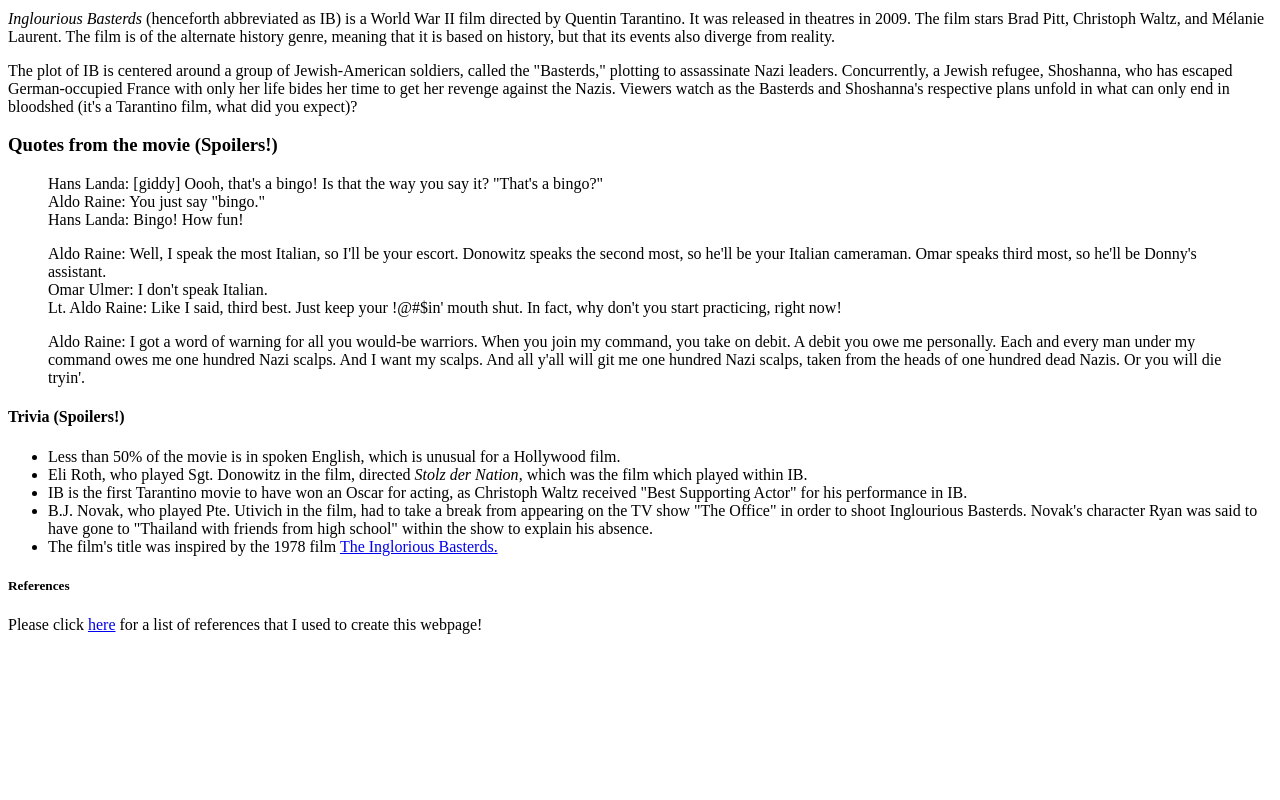
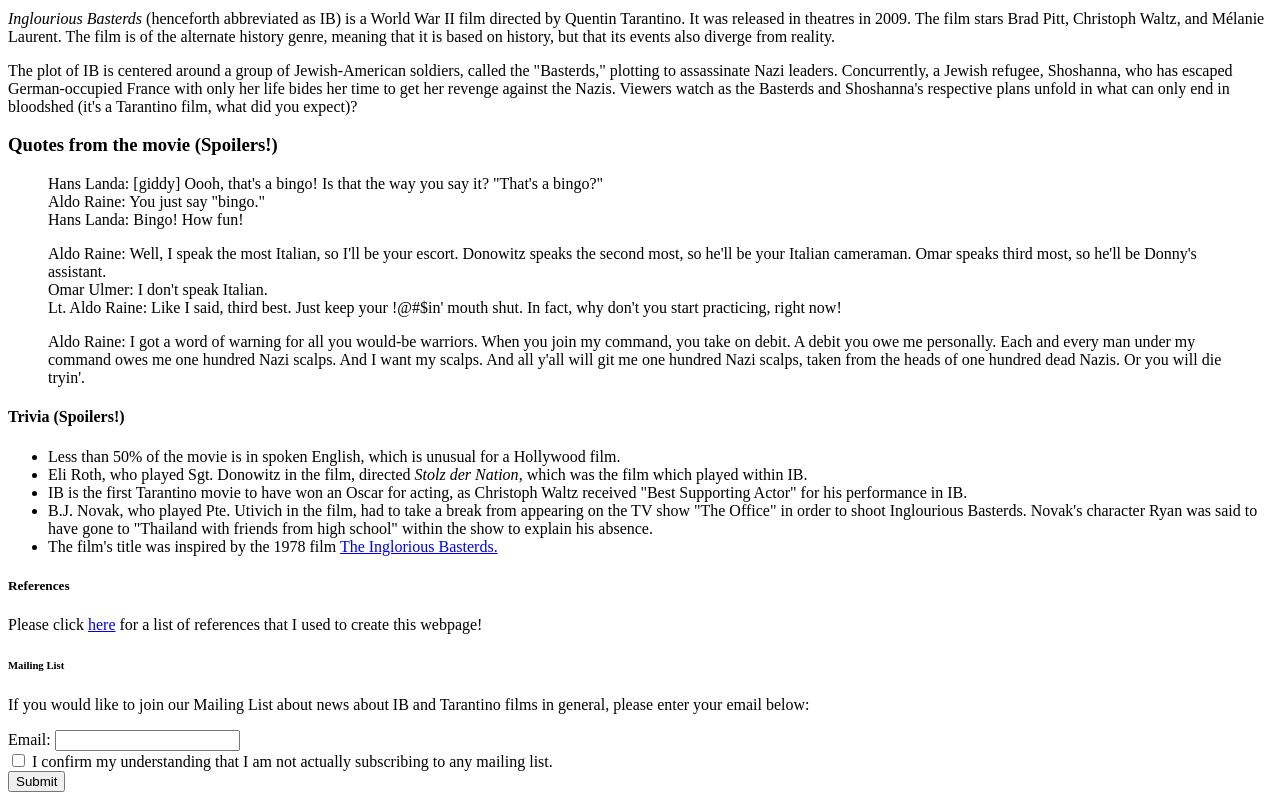
Before and after one commit to parkyngj/inglourious-basterds, a plain HTML site: page index.html in a window 1280 px wide. Shown: the part 550-1350 px from the top of the page. Before the commit the page ends 1200 px from the top, so only its background shows below. Drawn offline with Linux system fonts and the light colour scheme.

Commit message:
Add mailing list form to homepage

```diff
--- a/index.html
+++ b/index.html
@@ -55,6 +55,25 @@
   <h5>
     References
   </h5>
-  <p>Please click <a href="references.html">here</a> for a list of references that I used to create this webpage!</p>
+  <p>
+    Please click <a href="references.html">here</a> for a list of references that I used to create this webpage!
+  </p>
+  <h6>
+    Mailing List
+  </h6>
+  <p>
+    If you would like to join our Mailing List about news about IB and Tarantino films in general, please enter your email below:
+  </p>
+  <form name="email" action="success.html" method="post">
+    <div>
+      <label>Email:</label>
+      <input type="email" name="email">
+    </div>
+    <div>
+      <input type="checkbox" name="cb-confirm" value="agree">
+      I confirm my understanding that I am not actually subscribing to any mailing list.
+    </div>
+    <button type="submit">Submit</button>
+  </form>
 </body>
 </html>
```
